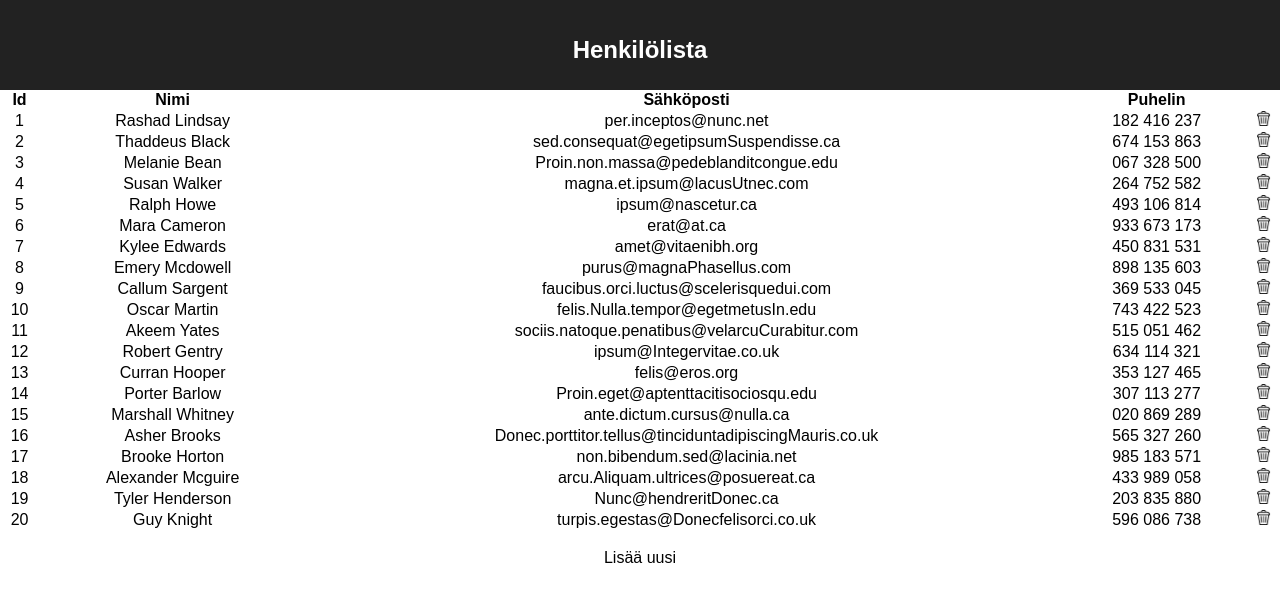
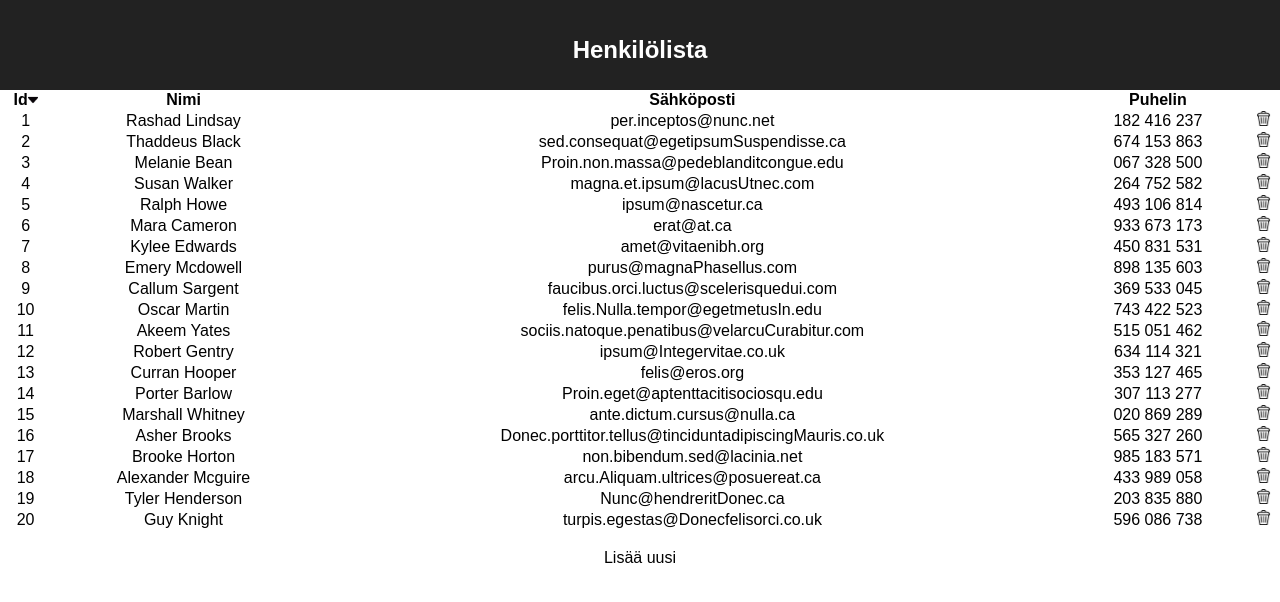
Before and after one commit to PetriParnanen/DigTest, a React (Create React App) app: page / in a window 1280 px wide. Shown: the top 602 px of the page. Built offline with nearby package versions, Linux system fonts and the light colour scheme.

Commit message:
sorting arrows

```diff
--- a/public/stylesheets/list.css
+++ b/public/stylesheets/list.css
@@ -29,6 +29,10 @@
 	width: 15px;
 	height: 15px;
 }
+.arrow {
+  width: 10px;
+  height: 10px;
+}
 a.button {
     -webkit-appearance: button;
     -moz-appearance: button;
--- a/src/components/PersonList.js
+++ b/src/components/PersonList.js
@@ -42,15 +42,33 @@ class PersonList extends React.Component {
   render(){
     this.sortValues();
 
+    let image = "./pics/"+(this.props.sortBy.dir === "asc"?"uparrow.png":"downarrow.png");
+
     return (
 	  <div className="listTable" key="list">
         <div className="listRow" key="headerRow">
           <div className="listTable">
             <div className="listRow" key="header">
-              <div className="listTableCell" key="id" onClick={() => this.props.reSort("id")} id="id"><b>Id</b></div>
-              <div className="listTableCell" key="name" onClick={() => this.props.reSort("name")} id="name"><b>Nimi</b></div>
-              <div className="listTableCell" key="email" onClick={() => this.props.reSort("email")} id="email"><b>Sähköposti</b></div>
-              <div className="listTableCell" key="phone" onClick={() => this.props.reSort("phone")} id="phone"><b>Puhelin</b></div>
+              <div className="listTableCell" key="id" onClick={() => this.props.reSort("id")} id="id"><b>Id</b>
+                {this.props.sortBy.field==="id" &&
+                  <img src={image} className="arrow" />
+                }
+              </div>
+              <div className="listTableCell" key="name" onClick={() => this.props.reSort("name")} id="name"><b>Nimi</b>
+                {this.props.sortBy.field==="name" &&
+                  <img src={image} className="arrow" />
+                }
+              </div>
+              <div className="listTableCell" key="email" onClick={() => this.props.reSort("email")} id="email"><b>Sähköposti</b>
+                {this.props.sortBy.field==="email" &&
+                  <img src={image} className="arrow" />
+                }
+              </div>
+              <div className="listTableCell" key="phone" onClick={() => this.props.reSort("phone")} id="phone"><b>Puhelin</b>
+                {this.props.sortBy.field==="phone" &&
+                  <img src={image} className="arrow" />
+                }
+              </div>
             </div>
           {this.props.values && this.props.values.map(val =>
             <div className="listRow" key={val.id}>
```
Also changed, not shown: public/pics/downarrow.png (added), public/pics/uparrow.png (added).
